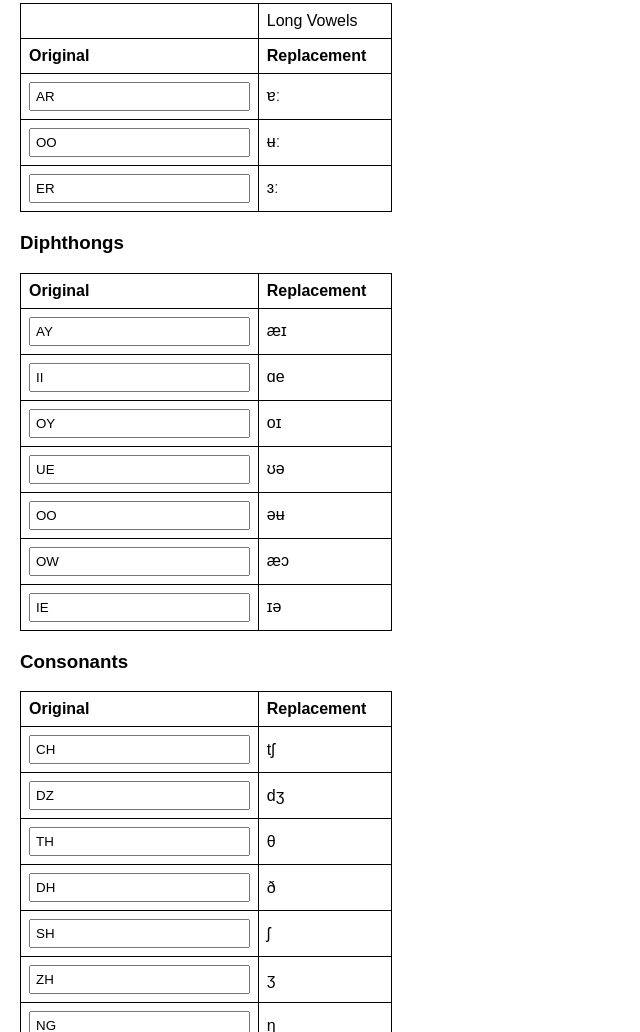
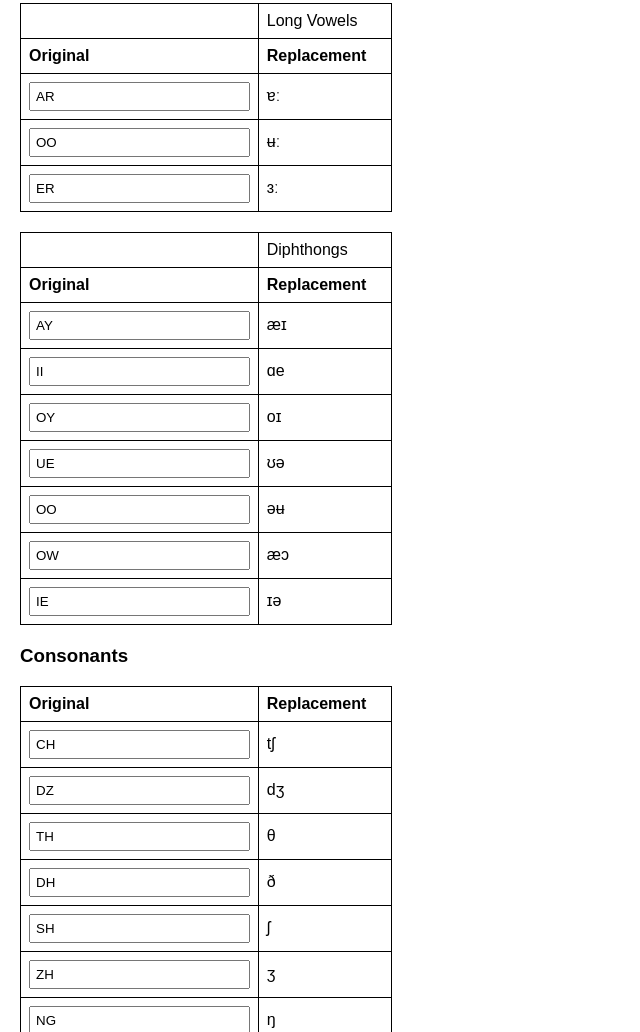
Before and after one commit to slptools/ipakeyboard, a plain HTML site: page index.html in a window 1280 px wide. Shown: the part 717-1749 px from the top of the page, without its empty margins (0-640 px from the left). Drawn offline with Linux system fonts and the light colour scheme.

Commit message:
Update index.html
Signed-off-by: slptools <michael.roper@mailfence.com>

```diff
--- a/index.html
+++ b/index.html
@@ -139,8 +139,8 @@
       </tr>
     </table>
 
-    <h3>Diphthongs</h3>
     <table>
+      <th><td colspan="2">Diphthongs</td></th>
       <tr>
         <th>Original</th>
         <th>Replacement</th>
```
